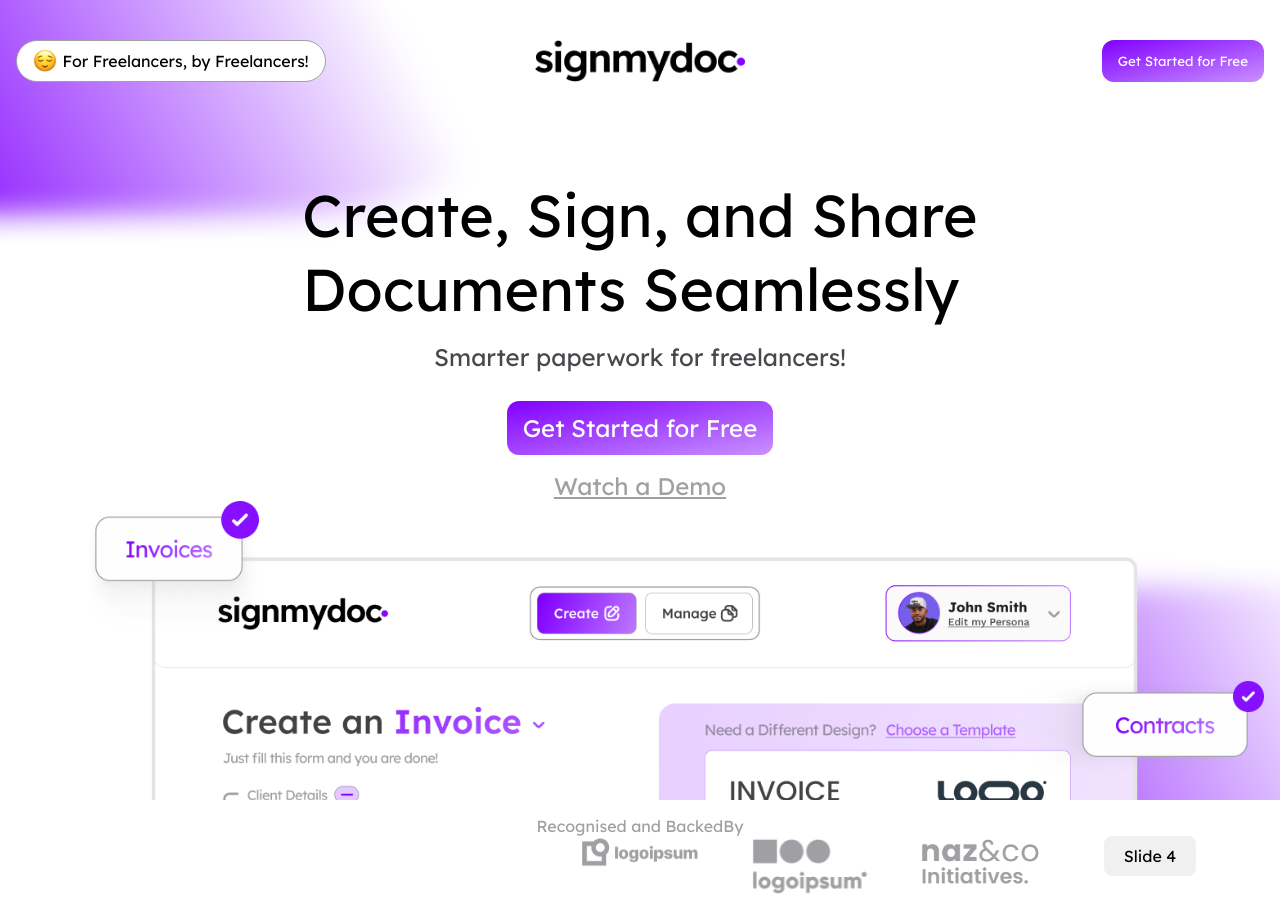
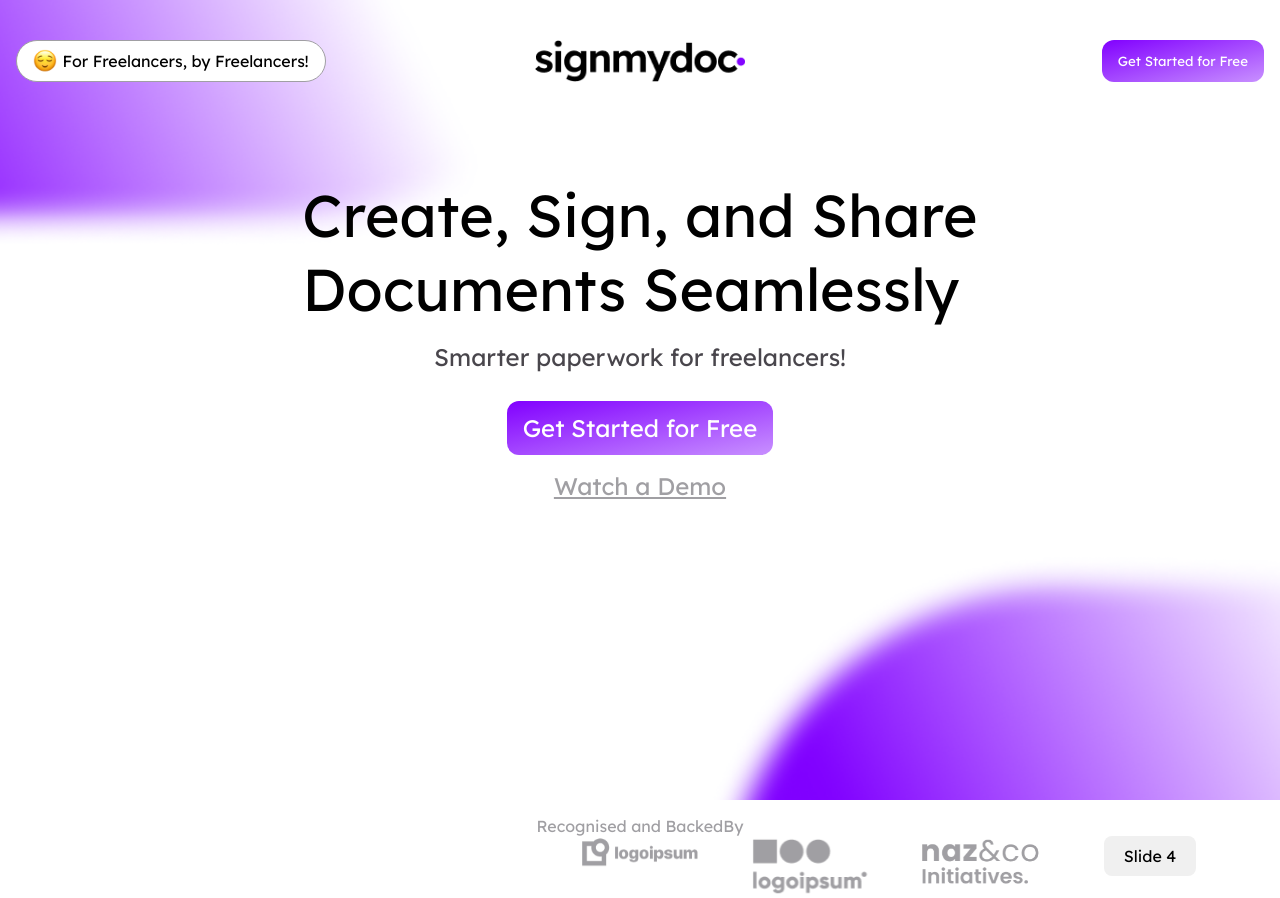
Before and after one commit to noufanelachola/react_website, a React (Create React App) app: page / in a window 1280 px wide. Built offline with nearby package versions, Linux system fonts and the light colour scheme.

Commit message:
animation

```diff
--- a/src/components/Landing/Landing.css
+++ b/src/components/Landing/Landing.css
@@ -53,8 +53,30 @@
     height: auto;
     width: 100%;
     max-width: 1400px;
+    animation: slideUp 1s ease-out forwards;
 }
 
+@keyframes slideUp {
+    /* from{
+        transform: translateY(100vh) scale(0.8);
+        opacity: 0;
+    }
+    to {
+        transform: translateY(0) scale(1);
+        opacity: 1;
+    } */
+    from {
+        transform: translateY(100vh) scale(0.8);
+        opacity: 0;
+    }
+    80% {
+        transform: translateY(-10px) scale(1.02); /* Overcorrect slightly */
+        opacity: 1;
+    }
+    to {
+        transform: translateY(0) scale(1);
+    }
+}
 
 
 
```
